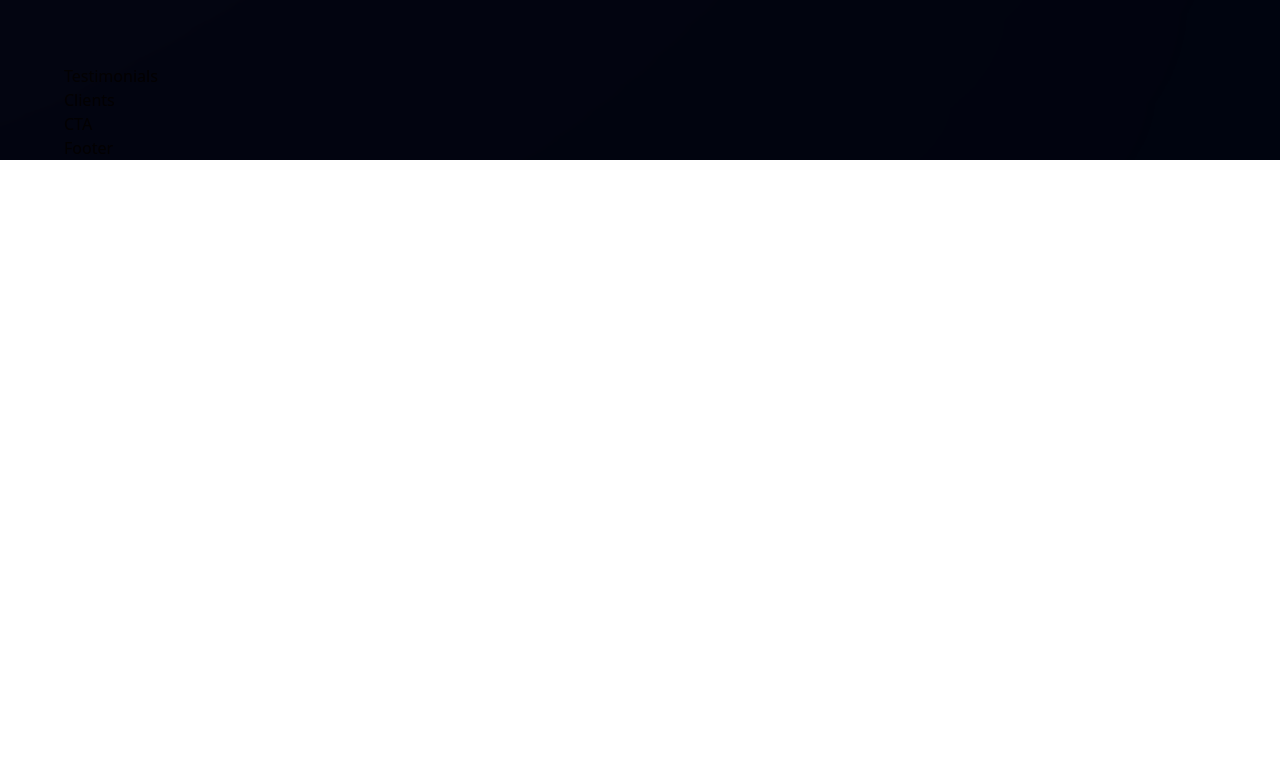
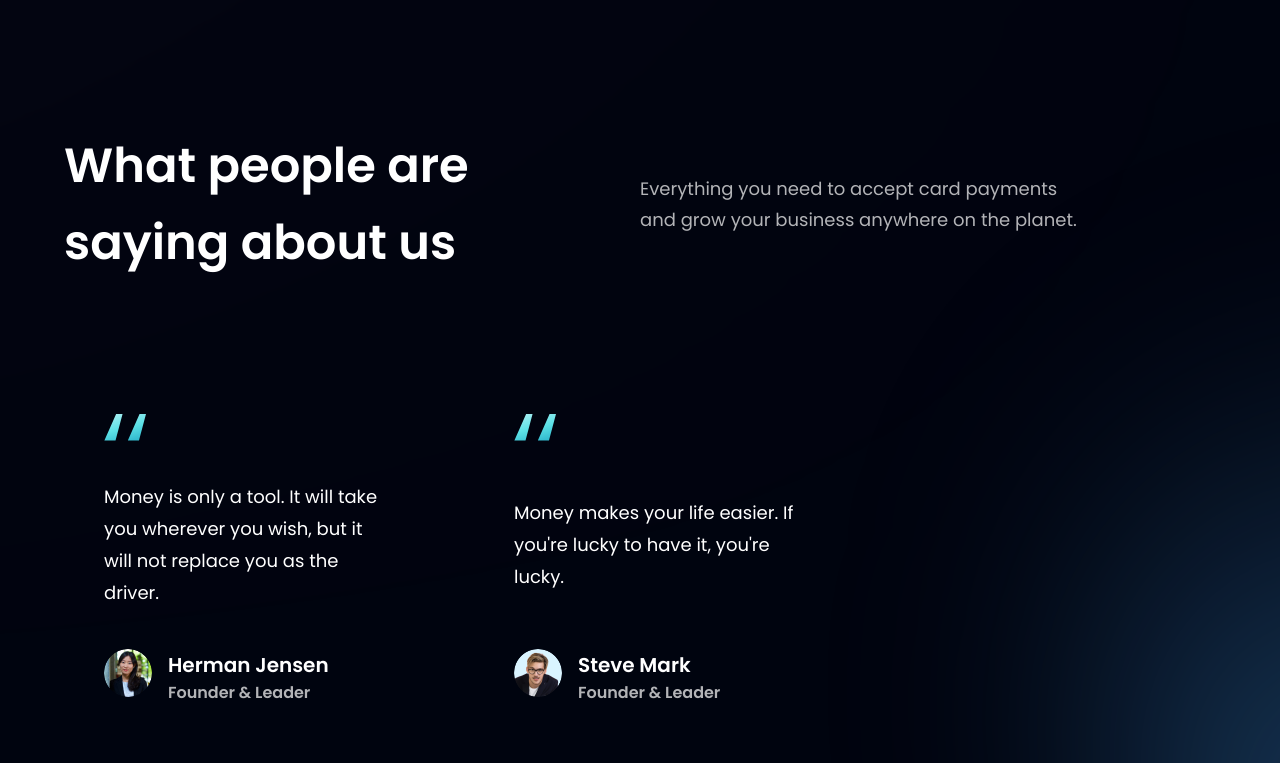
Before and after one commit to dedywira/payment-service-landing-page, a React (Vite) app in the folder payment-service-landing/: page / in a window 1280 px wide. Shown: the part 2737-3500 px from the top of the page. Before the commit the page ends 2897 px from the top, so only its background shows below. Built offline with nearby package versions, Linux system fonts and the light colour scheme.

Commit message:
Testimonials & Clients
Add changes to:
- Clients.jsx
- FeedbackCard.jsx
- Testimonials.jsx

```diff
--- a/payment-service-landing/src/components/Clients.jsx
+++ b/payment-service-landing/src/components/Clients.jsx
@@ -1,9 +1,16 @@
-import React from 'react'
+import {clients} from "../constants";
+import styles from "../style";
 
-const Clients = () => {
-  return (
-    <div>Clients</div>
-  )
-}
+const Clients = () => (
+  <section className={`${styles.flexCenter} my-4`}>
+    <div className={`${styles.flexCenter} flex-wrap w-full`}>
+      {clients.map((client) => (
+        <div key={client.id} className={`${styles.flexCenter} flex-1 sm:min-w-[192px] w-[120px]`}>
+          <img src={client.logo} alt="client" className="sm:w-[192px] w-[100px] object-contain" />
+        </div>
+      ))}
+    </div>
+  </section>
+)
 
 export default Clients
--- a/payment-service-landing/src/components/FeedbackCard.jsx
+++ b/payment-service-landing/src/components/FeedbackCard.jsx
@@ -1,9 +1,19 @@
-import React from 'react'
+import {quotes} from "../assets";
 
-const FeedbackCard = () => {
-  return (
-    <div>FeedbackCard</div>
-  )
-}
+const FeedbackCard = ({content, title, name, img}) => (
+  <div className='flex justify-between flex-col px-10 py-12 rounded-[20px] max-w-[370px] md:mr-10 sm:mr-5 mr-0 my-5 feedback-card'>
+    <img src={quotes} alt="quotes" className="w-[42px] h-[27px] object-contain" />
+    <p className="font-poppins font-normal text-[18px] leading-[32px] text-white my-10">
+      {content}
+    </p>
+    <div className="flex flex-row">
+      <img src={img} alt="img" className="w-[48px] h-[48px] rounded-full" />
+      <div className="flex flex-col ml-4">
+        <h4 className="font-poppins font-semibold text-[20px] leading-[32px] text-white">{name}</h4>
+        <p className="font-poppins font-semibold text-[16px] leading-[24px] text-dimWhite">{title}</p>
+      </div>
+    </div>
+  </div>
+)
 
 export default FeedbackCard
--- a/payment-service-landing/src/components/Testimonials.jsx
+++ b/payment-service-landing/src/components/Testimonials.jsx
@@ -1,9 +1,26 @@
-import React from 'react'
+import {feedback} from "../constants";
+import styles from "../style";
+import FeedbackCard from "./FeedbackCard";
 
-const Testimonials = () => {
-  return (
-    <div>Testimonials</div>
-  )
-}
+const Testimonials = () => (
+  <section id="clients" className={`${styles.paddingY} ${styles.flexCenter} flex-col relative`}>
+    <div className="absolute z-[0] w-[60%] h-[60%] -right-[50%] rounded-full blue__gradient" />
+
+    <div className="w-full flex justify-between items-center md:flex-row flex-col sm:mb-16 mb-6 relative z-[1]">
+      <h1 className={`${styles.heading2}`}>What people are <br className="sm:block hidden"/>saying about us</h1>
+      <div className="w-full md:mt-0 mt-6">
+        <p className={`${styles.paragraph} text-left max-w-[450px]`}>
+          Everything you need to accept card payments and grow your business anywhere on the planet.
+        </p>
+      </div>
+    </div>
+
+    <div className="flex flex-wrap sm:justify-start justify-center w-full feedback-container relative z-[1]">
+      {feedback.map((card) => (
+        <FeedbackCard key={card.id} {...card} />
+      ))}
+    </div>
+  </section>
+)
 
 export default Testimonials
```
